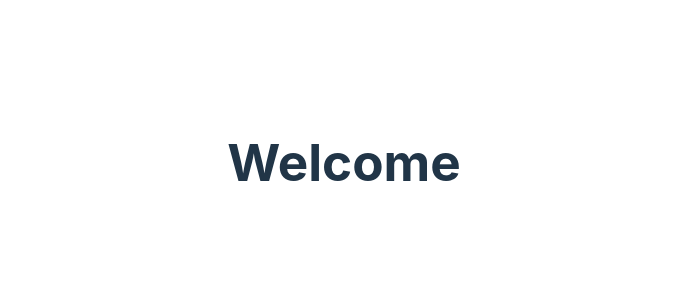
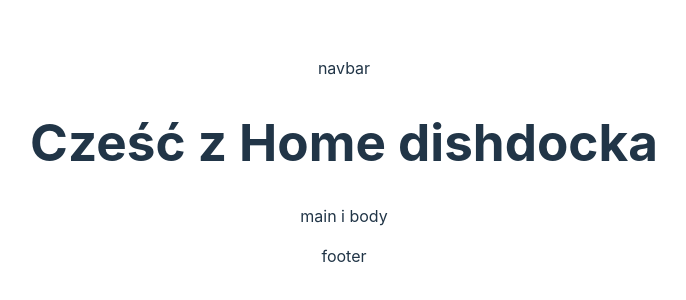
Before and after one commit to krepi/dishdock, a React (Vite) app in the folder frontend/: page / in a window 1280 px wide. Shown: the part 238-538 px from the top of the page, without its empty margins (296-982 px from the left). Built offline with nearby package versions, Linux system fonts and the light colour scheme.

Commit message:
some app frontend skeleton

```diff
--- a/frontend/src/App.jsx
+++ b/frontend/src/App.jsx
@@ -1,12 +1,12 @@
-import { useState } from 'react'
+import Home from "./Views/Home.jsx";
 import './App.css'
 
 function App() {
-  const [count, setCount] = useState(0)
+
 
   return (
     <>
-      <h1> Welcome </h1>
+      <Home/>
 
     </>
   )
--- /dev/null
+++ b/frontend/src/Views/Home.jsx
@@ -0,0 +1,21 @@
+
+export default function Home ()
+{
+    return (
+        <>
+            <div>
+                <p>navbar</p>
+            </div>
+            <div>
+                <h1>Cześć z Home dishdocka</h1>
+            </div>
+            <main>
+                <p>main i body</p>
+            </main>
+            <footer>
+                <p>footer</p>
+            </footer>
+
+        </>
+    )
+}
```
